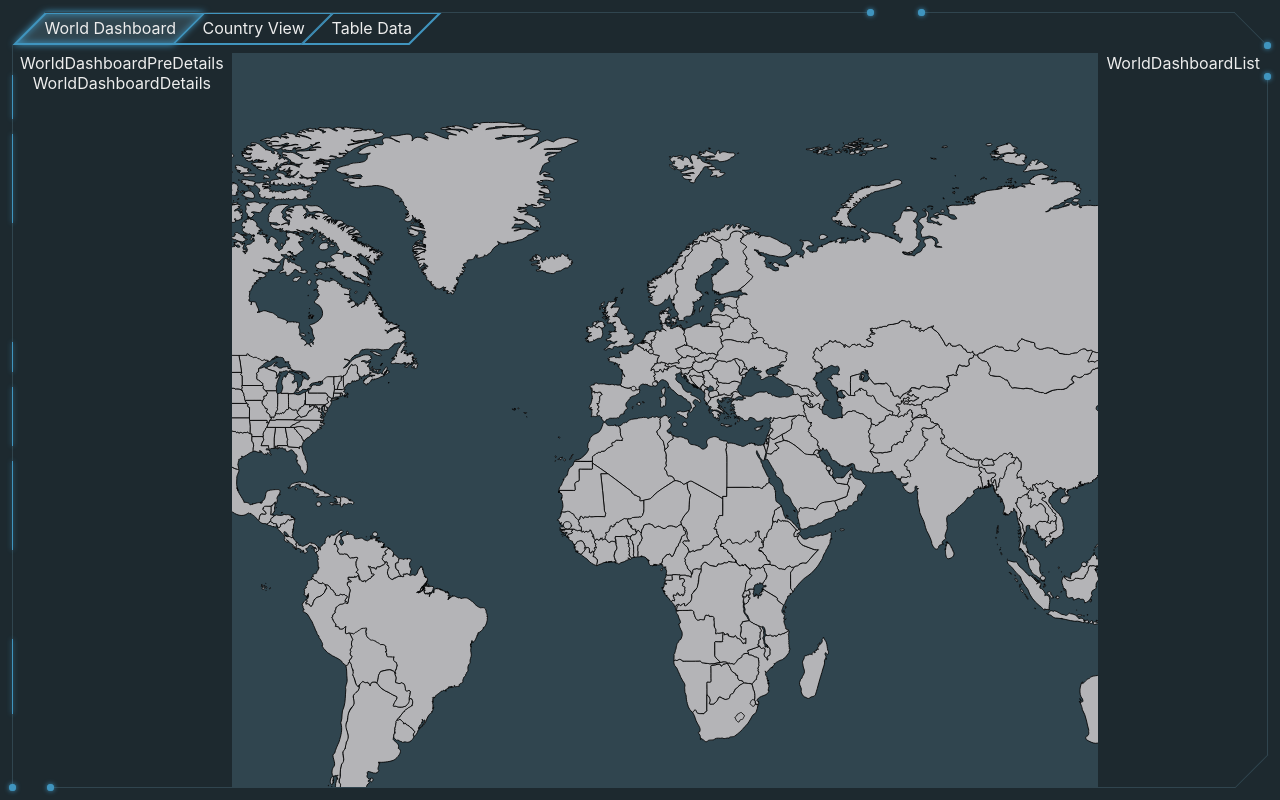
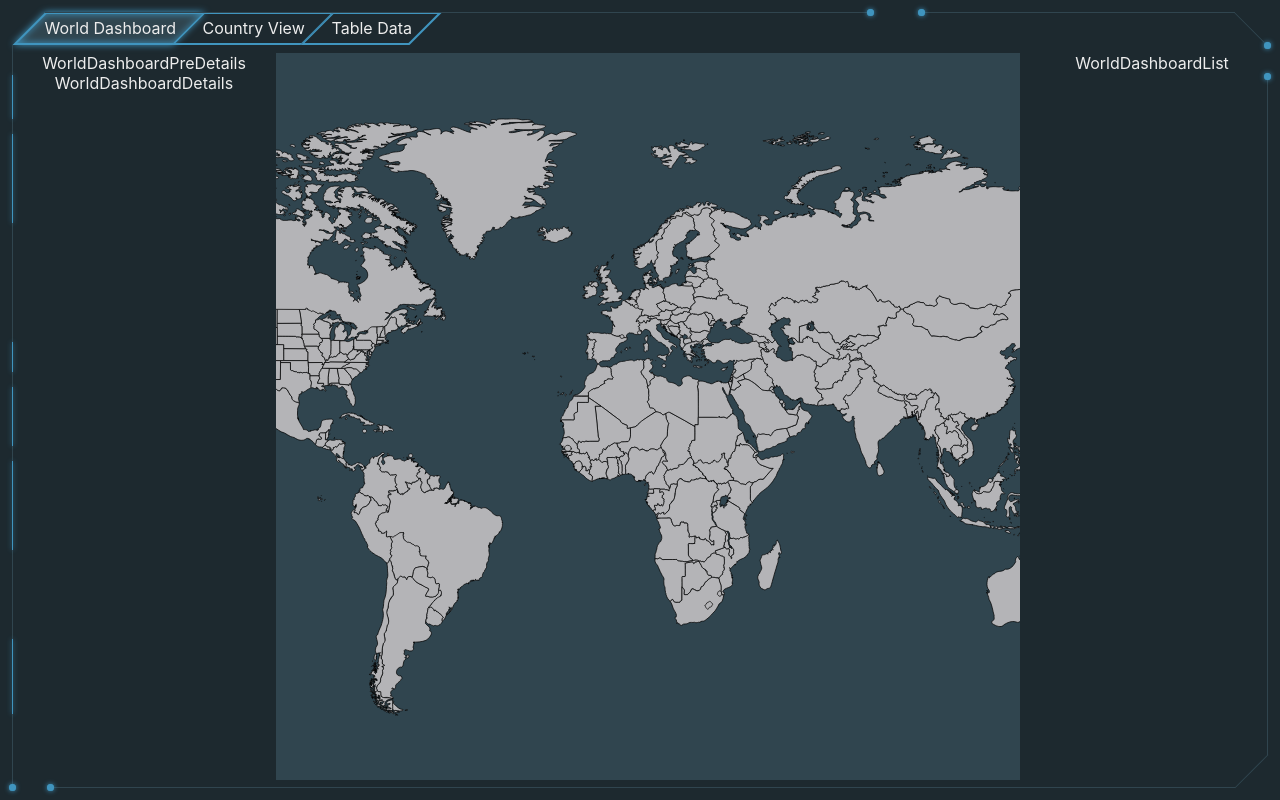
Before and after one commit to omergal99/hello-corona, a React (Create React App) app: page /#/world-dashboard in a window 1280 px wide. Built offline with nearby package versions, Linux system fonts and the light colour scheme.

Commit message:
update map

```diff
--- a/src/assets/css/cmps/worldDashboard/_worldDashboardMap.scss
+++ b/src/assets/css/cmps/worldDashboard/_worldDashboardMap.scss
@@ -2,6 +2,7 @@
   background-color: var(--color1-light);
   color: ghostwhite;
   height: 100%;
+  overflow: hidden;
   .svg-map {
     height: 100%;
     width: 100%;
--- a/src/assets/css/pages/_worldDashboard.scss
+++ b/src/assets/css/pages/_worldDashboard.scss
@@ -1,7 +1,7 @@
 .world-dashboard {
   height: 100%;
   display: grid;
-  grid-template-columns: 0.2fr 1.6fr 0.2fr;
+  grid-template-columns: 20% 60% 20%;
   grid-gap: 0.5rem;
   overflow: hidden;
   padding: 0.5rem;
--- a/src/cmps/worldDashboard/WorldDashboardMap.js
+++ b/src/cmps/worldDashboard/WorldDashboardMap.js
@@ -2,14 +2,14 @@ import React, { useState, useEffect, useCallback, useRef } from "react";
 
 function WorldDashboardMap({ countriesStore: { countriesMap } }) {
 
-  const firstZoom = 540;
+  const firstZoom = 554;
   const baseMap = { width: 954, height: 514 };
 
   const svgRef = useRef(firstZoom);
 
   const args = {
     initZoom: firstZoom, minMapZoom: 40, maxMapZoom: 1100, ratioUpdateZoom: 0.15,
-    diffHeightMapRatioY: (firstZoom - baseMap.height) / -2, diffHeightMapRatioX: (baseMap.width - firstZoom) / 2,
+    diffHeightMapRatioY: (baseMap.height - firstZoom) / 2, diffHeightMapRatioX: (baseMap.width - firstZoom) / 2,
     initFontSize: firstZoom / 30, initStroke: firstZoom / 1000
   };
 
@@ -62,7 +62,6 @@ function WorldDashboardMap({ countriesStore: { countriesMap } }) {
   const drag = ev => {
     if (isDragging) {
       const ratioBySvgHeight = args.initZoom / svgRef.current.clientHeight;
-      console.log(ratioBySvgHeight);
       const x = mapView.x - (ev.clientX - pointerDiff.x) * dynamicRatio * ratioBySvgHeight;
       const y = mapView.y - (ev.clientY - pointerDiff.y) * dynamicRatio * ratioBySvgHeight;
       setMapView({ ...mapView, x, y });
@@ -82,8 +81,7 @@ function WorldDashboardMap({ countriesStore: { countriesMap } }) {
 
   return (
     <div className="world-dashboard-map">
-      <svg className={svgClassName} viewBox={viewBox} ref={svgRef} preserveAspectRatio="xMinYMin"
-        // style={{ height: svgRef.current.clientHeight }}
+      <svg className={svgClassName} viewBox={viewBox} ref={svgRef}
         onWheel={handleWheel} onMouseLeave={stopDrag}
         onMouseDown={startDrag} onMouseMove={drag} onMouseUp={stopDrag}>
         <g className="g-paths" style={{ strokeWidth: args.initStroke * dynamicRatio }}>
```
